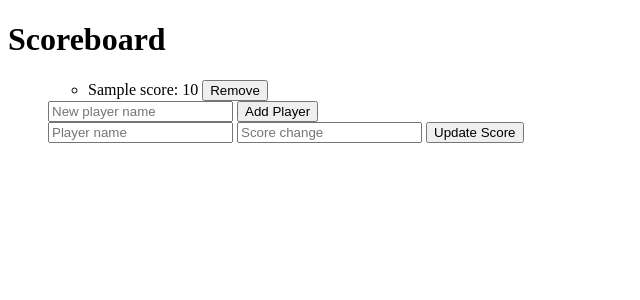
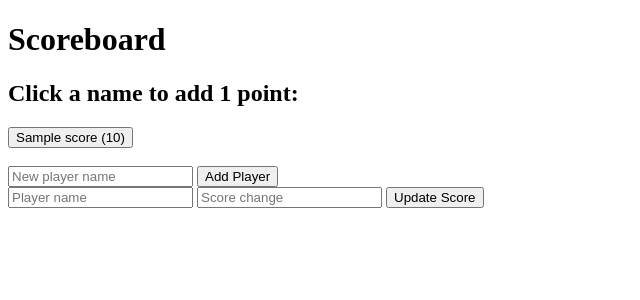
Before and after one commit to d870839/balatro, a Python web app: template templates/index.html in a window 1280 px wide. Shown: the top 300 px of the page, without its empty margins (0-640 px from the left). Run offline with Jinja, Linux system fonts and the light colour scheme; the template is opened without the code that fills it: most values are stand-ins (such as "Sample title", 1, 10 or a date in 2020).

Commit message:
updated files

```diff
--- a/app.py
+++ b/app.py
@@ -1,4 +1,4 @@
-from flask import Flask, render_template, request, redirect
+from Flask import Flask, render_template, request, redirect
 import sqlite3
 
 app = Flask(__name__)
--- a/templates/index.html
+++ b/templates/index.html
@@ -5,18 +5,13 @@
 </head>
 <body>
     <h1>Scoreboard</h1>
-    <ul>
-        <ul>
-            {% for name, score in scores %}
-            <li>
-                {{ name }}: {{ score }}
-                <form action="/remove" method="post" style="display:inline;">
-                    <input type="hidden" name="name" value="{{ name }}">
-                    <button type="submit">Remove</button>
-                </form>
-            </li>
-            {% endfor %}
-    </ul>
+    <h2>Click a name to add 1 point:</h2>
+<form action="/update" method="post">
+    {% for name, score in scores %}
+        <button type="submit" name="name" value="{{ name }}">{{ name }} ({{ score }})</button><br><br>
+    {% endfor %}
+    <input type="hidden" name="change" value="1">
+</form>
     <form action="/add" method="post">
         <input name="name" placeholder="New player name">
         <button type="submit">Add Player</button>
```
Also changed, not shown: scoreboard.db (added).
